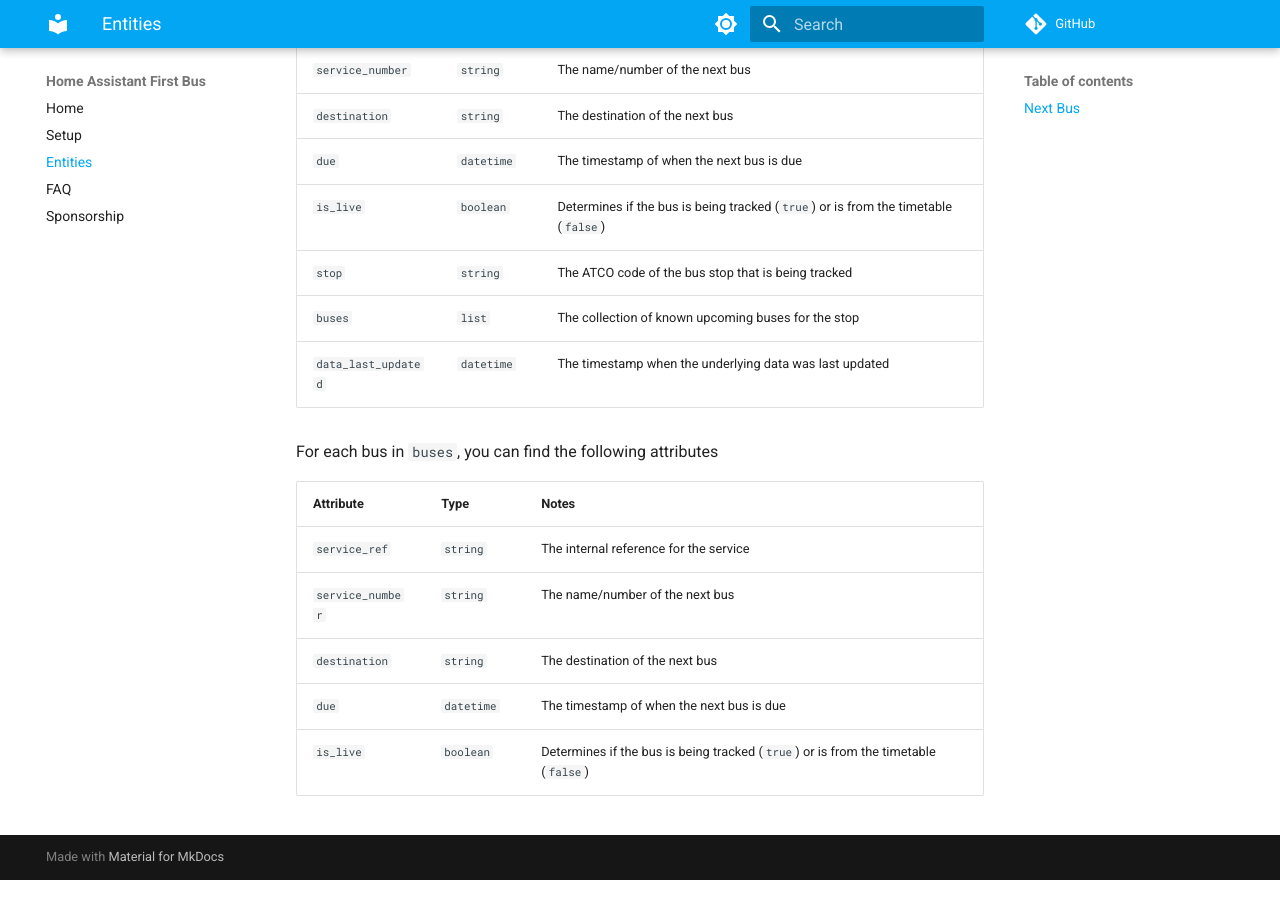
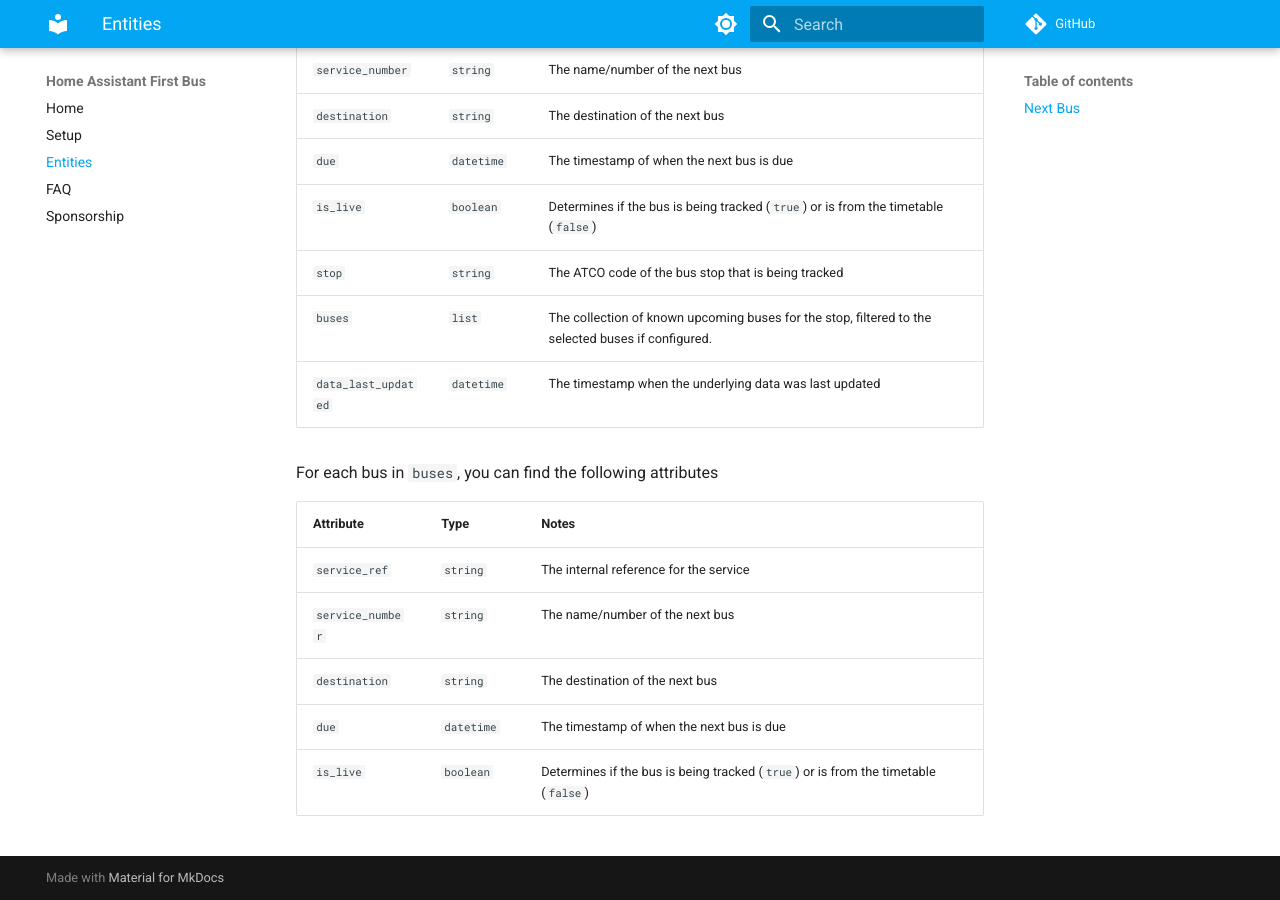
Before and after one commit to BottlecapDave/HomeAssistant-FirstBus, an MkDocs documentation site: the page built from _docs/entities.md, in a window 1280 px wide and 900 px high, scrolled down 621 px. Built offline with MkDocs 1.6.1 and Material for MkDocs 9.7.7, drawn with Linux system fonts in a browser that asks for light colours; comment, search, counter and statistics services are not loaded.

Commit message:
docs: Added further clarification on buses attribute

```diff
--- a/_docs/entities.md
+++ b/_docs/entities.md
@@ -20,7 +20,7 @@ The following attributes are available in addition
 | `due` | `datetime` | The timestamp of when the next bus is due |
 | `is_live` | `boolean` | Determines if the bus is being tracked (`true`) or is from the timetable (`false`) |
 | `stop` | `string` | The ATCO code of the bus stop that is being tracked |
-| `buses` | `list` | The collection of known upcoming buses for the stop |
+| `buses` | `list` | The collection of known upcoming buses for the stop, filtered to the selected buses if configured. |
 | `data_last_updated` | `datetime` | The timestamp when the underlying data was last updated |
 
 For each bus in `buses`, you can find the following attributes
```
